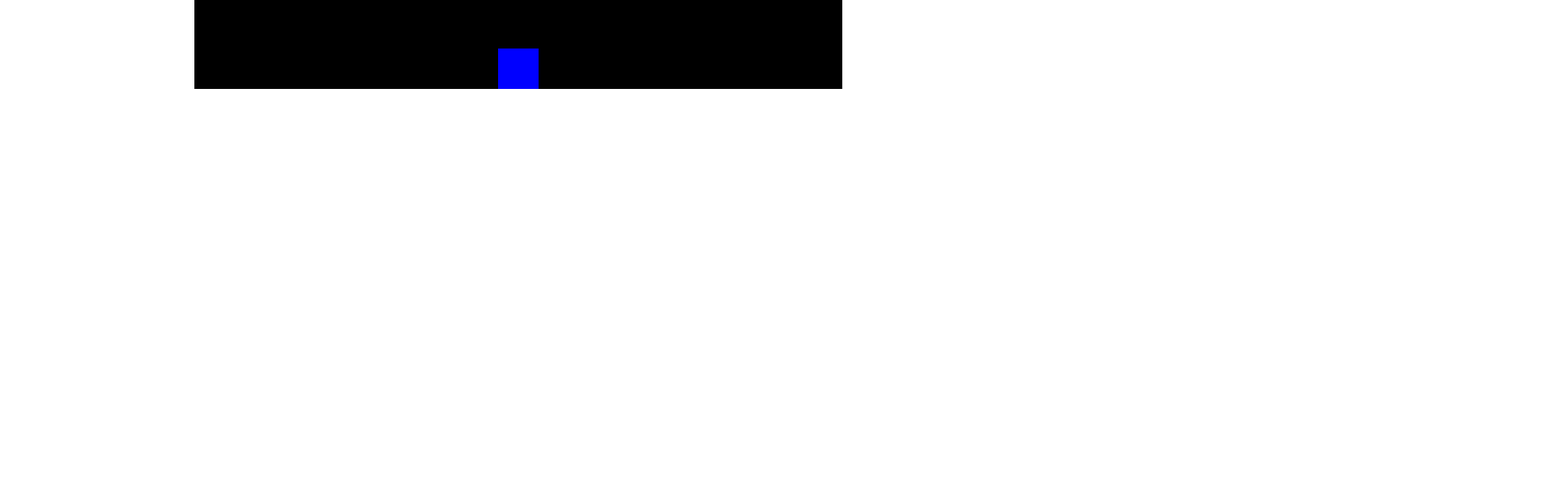
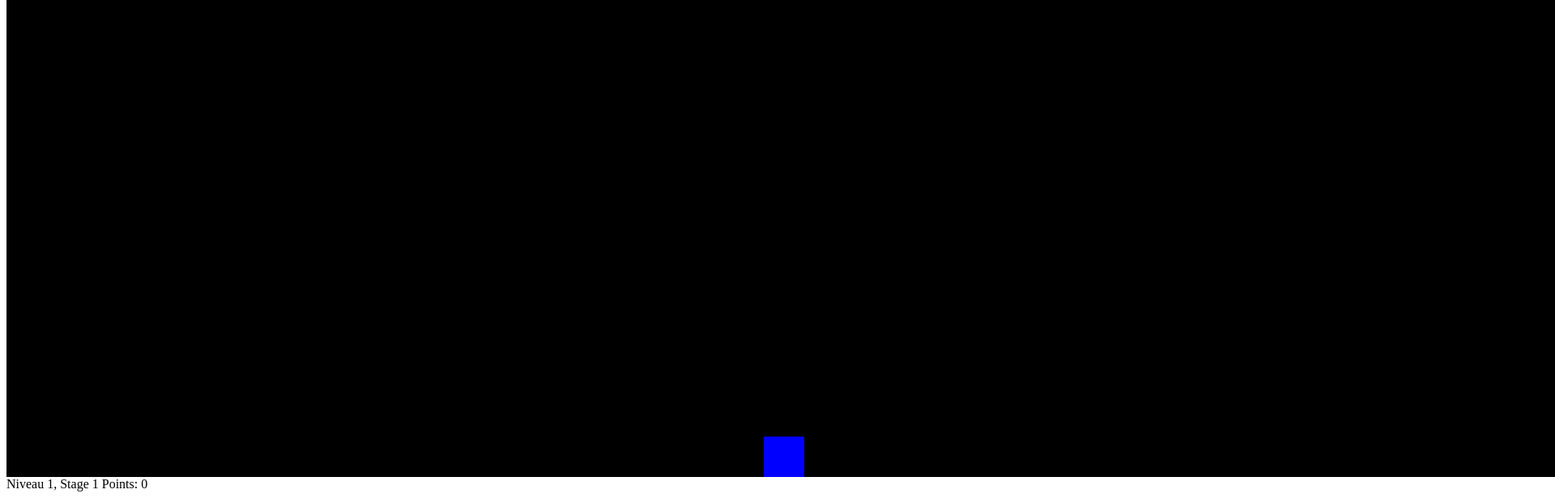
Before and after one commit to Over74/Jeu_JS, a plain HTML site: page index.html in a window 1280 px wide. Shown: the part 498-1114 px from the top of the page at 81% size, 1920 px wide, since content can reach past the window. Before the commit the page ends 800 px from the top, so only its background shows below. Drawn offline with Linux system fonts and the light colour scheme.

Commit message:
Update index.html

```diff
--- a/index.html
+++ b/index.html
@@ -4,7 +4,11 @@
     <link rel="stylesheet" type="text/css" href="style.css">
 </head>
 <body>
-    <canvas id="gameCanvas" width="800" height="600"></canvas>
+    <canvas id="gameCanvas" width="1920" height="1080"></canvas>
+    <div id="gameInfo">
+        <span id="levelInfo">Niveau 1, Stage 1</span>
+        <span id="scoreInfo">Points: 0</span>
+    </div>
     <script src="script.js"></script>
 </body>
 </html>
```
